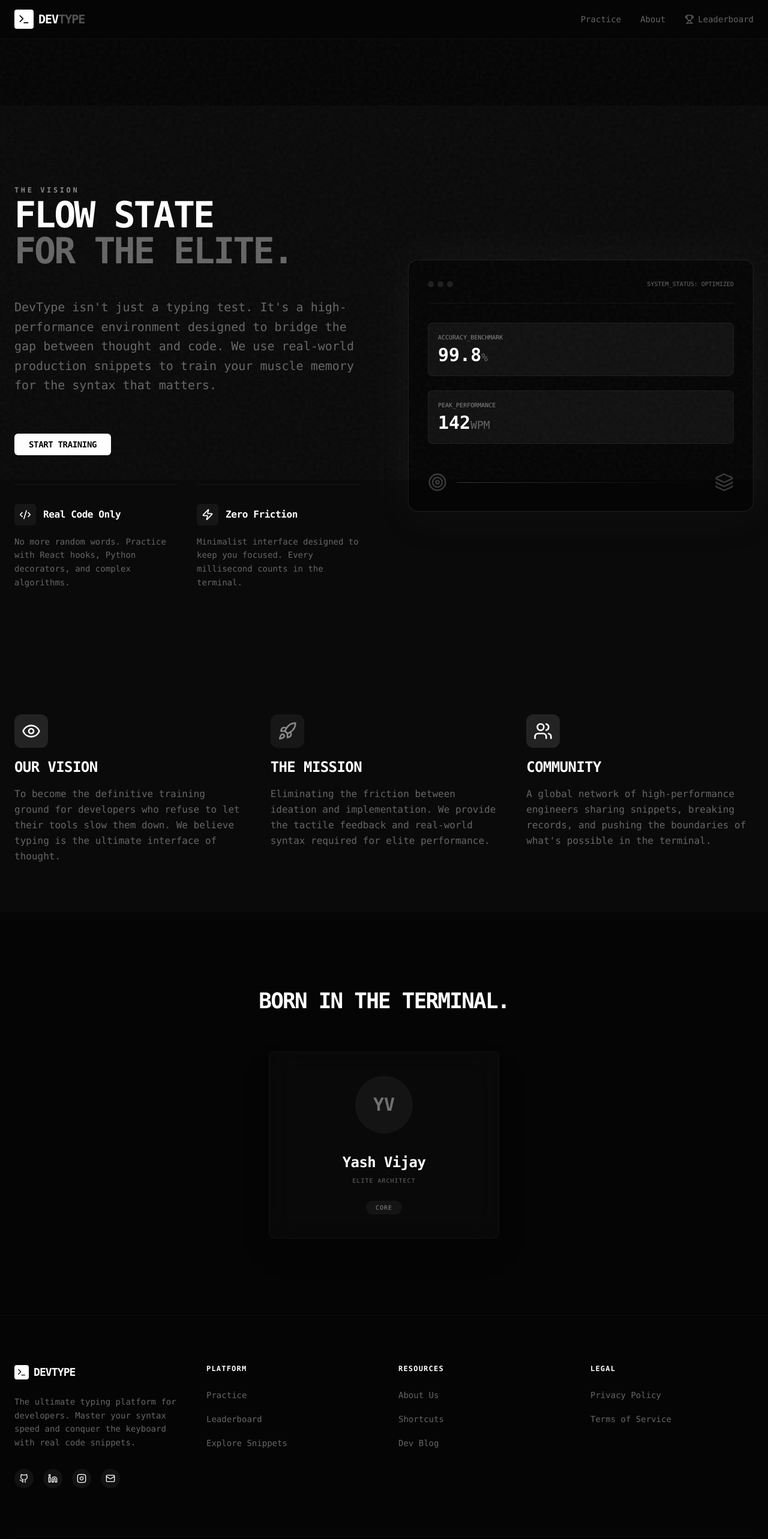
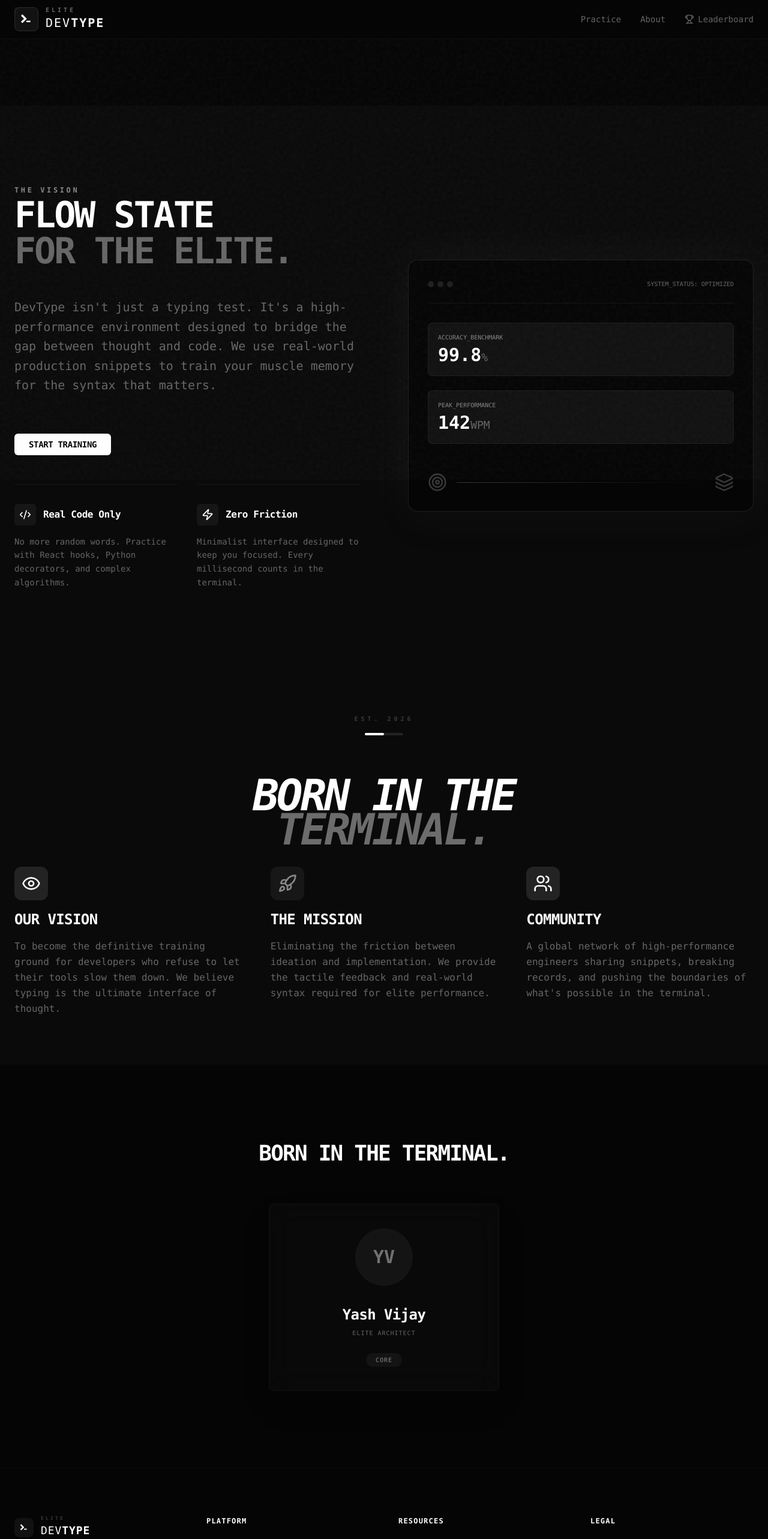
Before and after one commit to yash23082007/dev-type, a Next.js app: page /about in a window 1280 px wide. Shown: the top 2566 px of the page at 60% size. Built offline with nearby package versions, Linux system fonts and the light colour scheme.

Commit message:
feat: premium elite devtype branding with custom svg logo and cinematic typography

```diff
--- a/src/app/about/page.tsx
+++ b/src/app/about/page.tsx
@@ -16,6 +16,16 @@ export default function AboutPage() {
             {/* Vision Section */}
             <section className="py-20 bg-white/[0.02]">
                 <div className="max-w-7xl mx-auto px-6">
+                    <div className="flex flex-col items-center mb-6">
+                        <span className="text-[10px] font-black tracking-[0.5em] text-white/20 uppercase mb-4 animate-pulse">EST. 2026</span>
+                        <div className="w-16 h-1 bg-white/10 rounded-full mb-12">
+                            <div className="w-1/2 h-full bg-white rounded-full"></div>
+                        </div>
+                    </div>
+                    <h2 className="text-7xl font-black text-white italic tracking-tighter mb-8 leading-[0.8] uppercase text-center">
+                        BORN IN THE<br />
+                        <span className="text-white/40">TERMINAL.</span>
+                    </h2>
                     <div className="grid grid-cols-1 md:grid-cols-3 gap-12">
                         <div className="space-y-4">
                             <div className="p-3 bg-primary/10 rounded-xl w-fit">
--- a/src/components/Footer.tsx
+++ b/src/components/Footer.tsx
@@ -11,15 +11,24 @@ export function Footer() {
             <div className="max-w-7xl mx-auto px-6">
                 <div className="grid grid-cols-1 md:grid-cols-4 gap-12 mb-20">
                     {/* Brand Column */}
-                    <div className="md:col-span-1 space-y-6">
-                        <Link href="/" className="flex items-center gap-2">
-                            <div className="w-6 h-6 bg-white flex items-center justify-center rounded-sm">
-                                <TerminalIcon className="w-4 h-4 text-black" />
+                    <div className="md:col-span-1">
+                        <Link href="/" className="flex items-center gap-3 group mb-6">
+                            <div className="relative w-8 h-8 flex items-center justify-center overflow-hidden">
+                                <div className="absolute inset-0 bg-white/5 group-hover:bg-white/10 transition-colors rounded-lg"></div>
+                                <svg width="14" height="14" viewBox="0 0 24 24" fill="none" xmlns="http://www.w3.org/2000/svg" className="relative z-10 transition-transform duration-500 group-hover:rotate-[360deg]">
+                                    <path d="M4 17L10 11L4 5" stroke="white" strokeWidth="4" strokeLinecap="square" />
+                                    <rect x="12" y="15" width="8" height="3" fill="white" />
+                                </svg>
                             </div>
-                            <span className="text-lg font-black tracking-tighter text-white">DEVTYPE</span>
+                            <div className="flex flex-col leading-none">
+                                <span className="text-[8px] font-black tracking-[0.4em] text-white/20 uppercase mb-0.5 transition-colors group-hover:text-white/40">ELITE</span>
+                                <span className="text-lg font-light tracking-[0.05em] text-white">
+                                    DEV<span className="font-black">TYPE</span>
+                                </span>
+                            </div>
                         </Link>
-                        <p className="text-sm text-text-muted leading-relaxed max-w-xs">
-                            The ultimate typing platform for developers. Master your syntax speed and conquer the keyboard with real code snippets.
+                        <p className="text-text-muted text-sm max-w-xs leading-relaxed">
+                            The definitive training ground for the elite 1% of software engineers. Master your tools. Silence the noise.
                         </p>
                         <div className="flex items-center gap-4 pt-2">
                             <a href="https://github.com/yash23082007" target="_blank" rel="noopener noreferrer" className="p-2 bg-white/5 rounded-full hover:bg-white/10 transition-colors">
--- a/src/components/Navbar.tsx
+++ b/src/components/Navbar.tsx
@@ -24,13 +24,30 @@ export function Navbar() {
         <nav className="fixed top-0 left-0 w-full z-50 border-b border-white/[0.04] bg-background/80 backdrop-blur-xl">
             <div className="max-w-7xl mx-auto px-6 h-16 flex items-center justify-between">
                 {/* Logo */}
-                <Link href="/" className="flex items-center gap-2 group">
-                    <div className="w-8 h-8 bg-white flex items-center justify-center rounded-sm transition-transform group-hover:scale-110">
-                        <TerminalIcon className="w-5 h-5 text-black" />
+                <Link href="/" className="flex items-center gap-3 group">
+                    <div className="relative w-10 h-10 flex items-center justify-center overflow-hidden">
+                        {/* Kinetic Background */}
+                        <div className="absolute inset-0 bg-white/5 group-hover:bg-white/10 transition-colors rounded-lg"></div>
+                        <div className="absolute inset-0 border border-white/10 group-hover:border-white/20 transition-colors rounded-lg"></div>
+
+                        {/* Geometric Mark */}
+                        <svg width="20" height="20" viewBox="0 0 24 24" fill="none" xmlns="http://www.w3.org/2000/svg" className="relative z-10 transition-transform duration-500 group-hover:rotate-[360deg] group-hover:scale-110">
+                            <path d="M4 17L10 11L4 5" stroke="white" strokeWidth="4" strokeLinecap="square" />
+                            <rect x="12" y="15" width="8" height="3" fill="white" />
+                        </svg>
+
+                        {/* Glint Effect */}
+                        <div className="absolute top-0 -left-[100%] w-full h-full bg-gradient-to-r from-transparent via-white/10 to-transparent skew-x-[-25deg] group-hover:left-[100%] transition-all duration-1000"></div>
                     </div>
-                    <span className="text-xl font-black tracking-tighter text-white">
-                        DEV<span className="text-secondary/60">TYPE</span>
-                    </span>
+
+                    <div className="flex flex-col leading-none">
+                        <div className="flex items-baseline">
+                            <span className="text-[10px] font-black tracking-[0.4em] text-white/40 uppercase mb-0.5">ELITE</span>
+                        </div>
+                        <span className="text-xl font-light tracking-[0.1em] text-white">
+                            DEV<span className="font-black text-white">TYPE</span>
+                        </span>
+                    </div>
                 </Link>
 
                 {/* Nav Links */}
```
